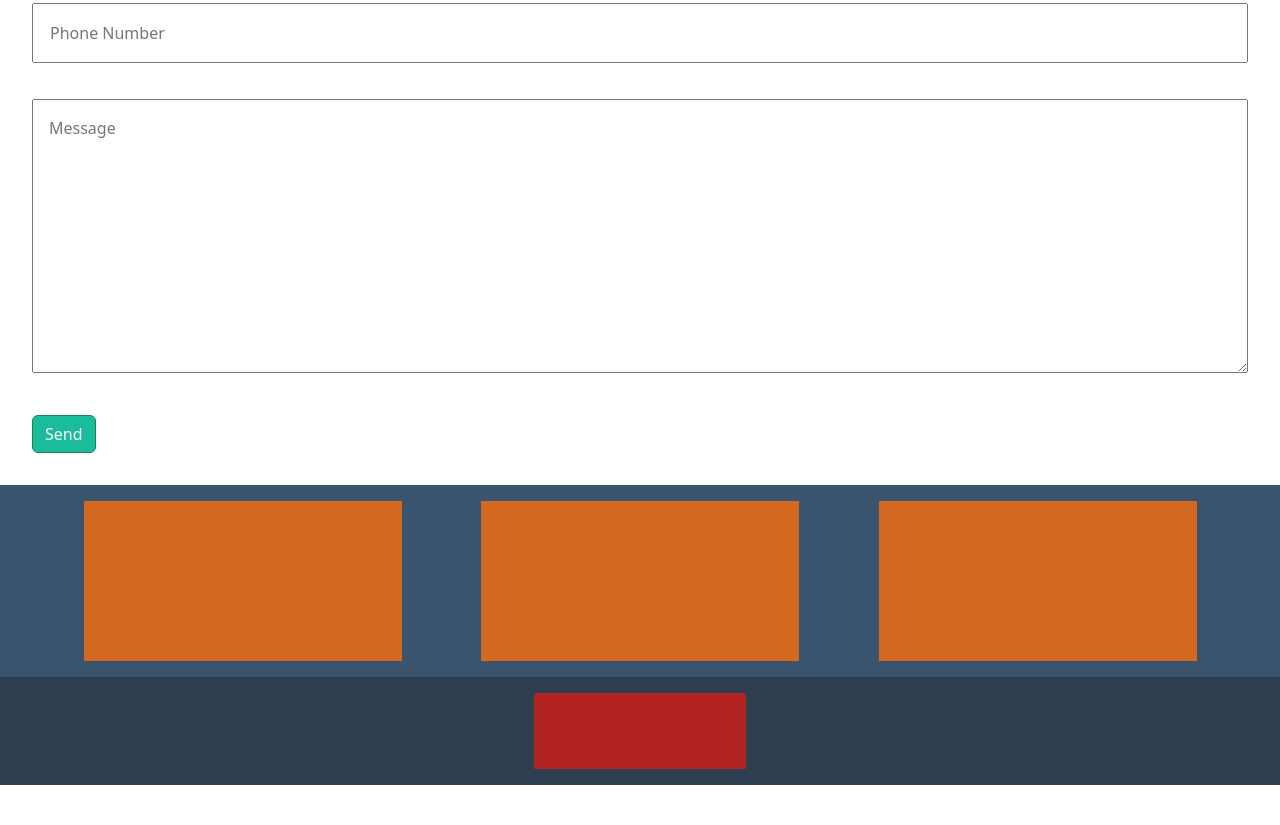
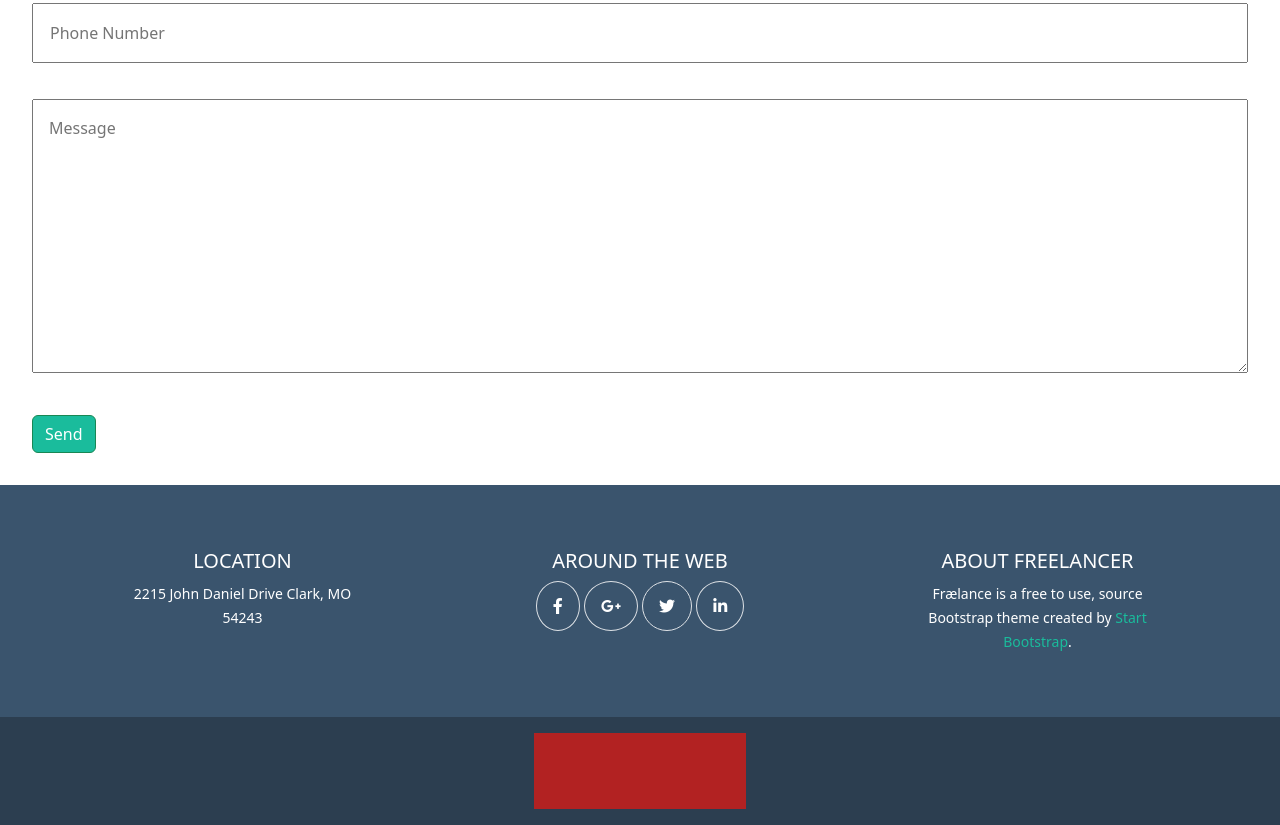
Before and after one commit to davidetaribelli/html-css-bootstrap-freelancer, a plain HTML site: page index.html in a window 1280 px wide. Shown: the part 2050-2875 px from the top of the page. Before the commit the page ends 2835 px from the top, so only its background shows below. Drawn offline with nearby package versions, Linux system fonts and the light colour scheme.

Commit message:
feat(footer) add content footer up

```diff
--- a/css/style.css
+++ b/css/style.css
@@ -10,6 +10,10 @@
 
 .color_black{
     color: #333333;
+}
+
+.color_cyan{
+    color: #1abc9c;
 }
 
 .bg_cyan{
@@ -50,7 +54,6 @@
 /* portfolio */
 
 
-
 /* about */
 
 /* contact me */
@@ -63,11 +66,6 @@
     background-color: #3a546d;
 }
 
-.bg_footer_up .col-3{
-    min-height: 160px;
-    background-color: chocolate;
-}
-
 .bg_footer_down{
     background-color: #2c3e50;
 }
--- a/index.html
+++ b/index.html
@@ -187,9 +187,26 @@
         <section class="bg_footer_up">
             <div class="container-xxl p-3">
                 <div class="row justify-content-evenly">
-                    <div class="col-3"></div>
-                    <div class="col-3"></div>
-                    <div class="col-3"></div>
+                    <div class="col-3 p-5 text-center color_white">
+                        <h5>LOCATION</h5>
+                        <small>2215 John Daniel Drive Clark, MO</small>
+                        <small>54243</small>
+                    </div>
+                    <div class="col-3 p-5 text-center color_white">
+                        <h5>AROUND THE WEB</h5>
+                        <i class="fa-brands fa-facebook-f border rounded-circle p-3"></i>
+                        <i class="fa-brands fa-google-plus-g border rounded-circle p-3"></i>
+                        <i class="fa-brands fa-twitter border rounded-circle p-3"></i>
+                        <i class="fa-brands fa-linkedin-in border rounded-circle p-3"></i>
+                    </div>
+                    <div class="col-3 p-5 text-center color_white">
+                        <h5>ABOUT FREELANCER</h5>
+                        <small>
+                            Frælance is a free to use, source
+                            Bootstrap theme created by
+                            <a href="#" class="text-decoration-none color_cyan">Start Bootstrap</a>.
+                        </small>
+                    </div>
                 </div>
             </div>
         </section>
```
